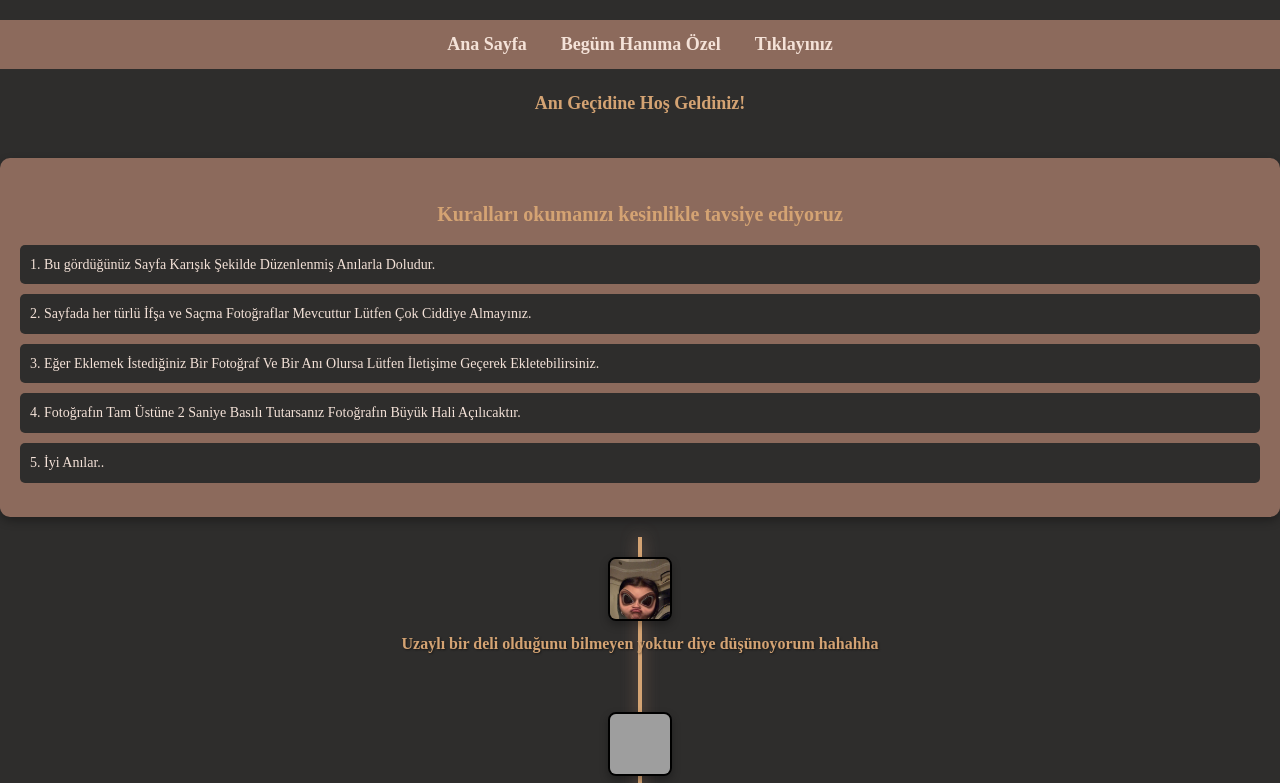
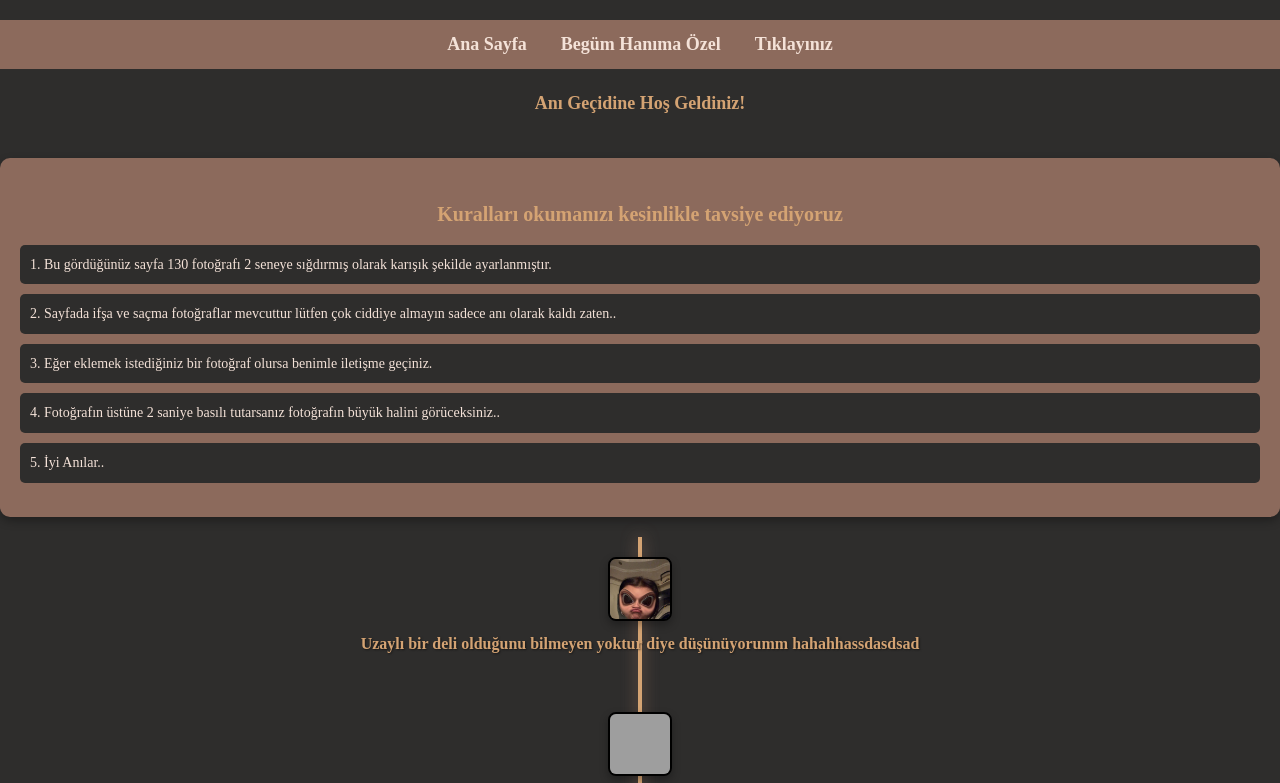
Before and after one commit to conlife1/keyfi-antep, a plain HTML site: page zamangecidi.html in a window 1280 px wide. Shown: the top 783 px of the page. Drawn offline with Linux system fonts and the light colour scheme; grey boxes are pictures that could not be loaded.

Commit message:
Update zamangecidi.html
lk

```diff
--- a/zamangecidi.html
+++ b/zamangecidi.html
@@ -17,10 +17,10 @@
     <div class="rules-section">
         <p class="rules-header">Kuralları okumanızı kesinlikle tavsiye ediyoruz</p>
         <ul class="rules-list">
-            <li>1. Bu gördüğünüz Sayfa Karışık Şekilde Düzenlenmiş Anılarla Doludur.</li>
-            <li>2. Sayfada her türlü İfşa ve Saçma Fotoğraflar Mevcuttur Lütfen Çok Ciddiye Almayınız.</li>
-            <li>3. Eğer Eklemek İstediğiniz Bir Fotoğraf Ve Bir Anı Olursa Lütfen İletişime Geçerek Ekletebilirsiniz.</li>
-            <li>4. Fotoğrafın Tam Üstüne 2 Saniye Basılı Tutarsanız Fotoğrafın Büyük Hali Açılıcaktır.</li>
+            <li>1. Bu gördüğünüz sayfa 130 fotoğrafı 2 seneye sığdırmış olarak karışık şekilde ayarlanmıştır.</li>
+            <li>2. Sayfada ifşa ve saçma fotoğraflar mevcuttur lütfen çok ciddiye almayın sadece anı olarak kaldı zaten..</li>
+            <li>3. Eğer eklemek istediğiniz bir fotoğraf olursa benimle iletişme geçiniz.</li>
+            <li>4. Fotoğrafın üstüne 2 saniye basılı tutarsanız fotoğrafın büyük halini görüceksiniz..</li>
             <li>5. İyi Anılar..</li>
         </ul>
     </div>
@@ -29,7 +29,7 @@
         <!-- Sol ve Sağ Fotoğraflar -->
         <div class="timeline-item left">
             <img src="01.jpg" alt="Fotoğraf 1">
-            <p>Uzaylı bir deli olduğunu bilmeyen yoktur diye düşünoyorum hahahha</p>
+            <p>Uzaylı bir deli olduğunu bilmeyen yoktur diye düşünüyorumm hahahhassdasdsad</p>
         </div>
         <div class="timeline-item right">
             <img src="02.jpg" alt="Fotoğraf 2">
```
